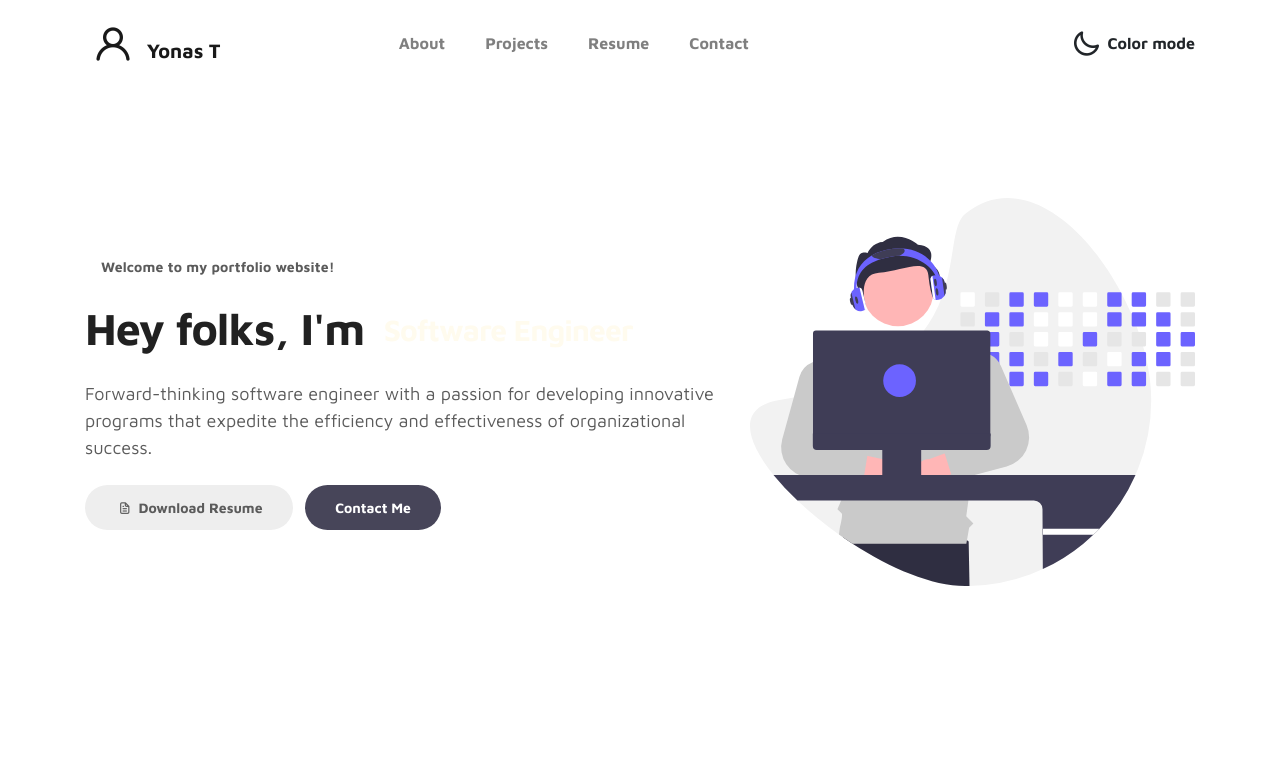
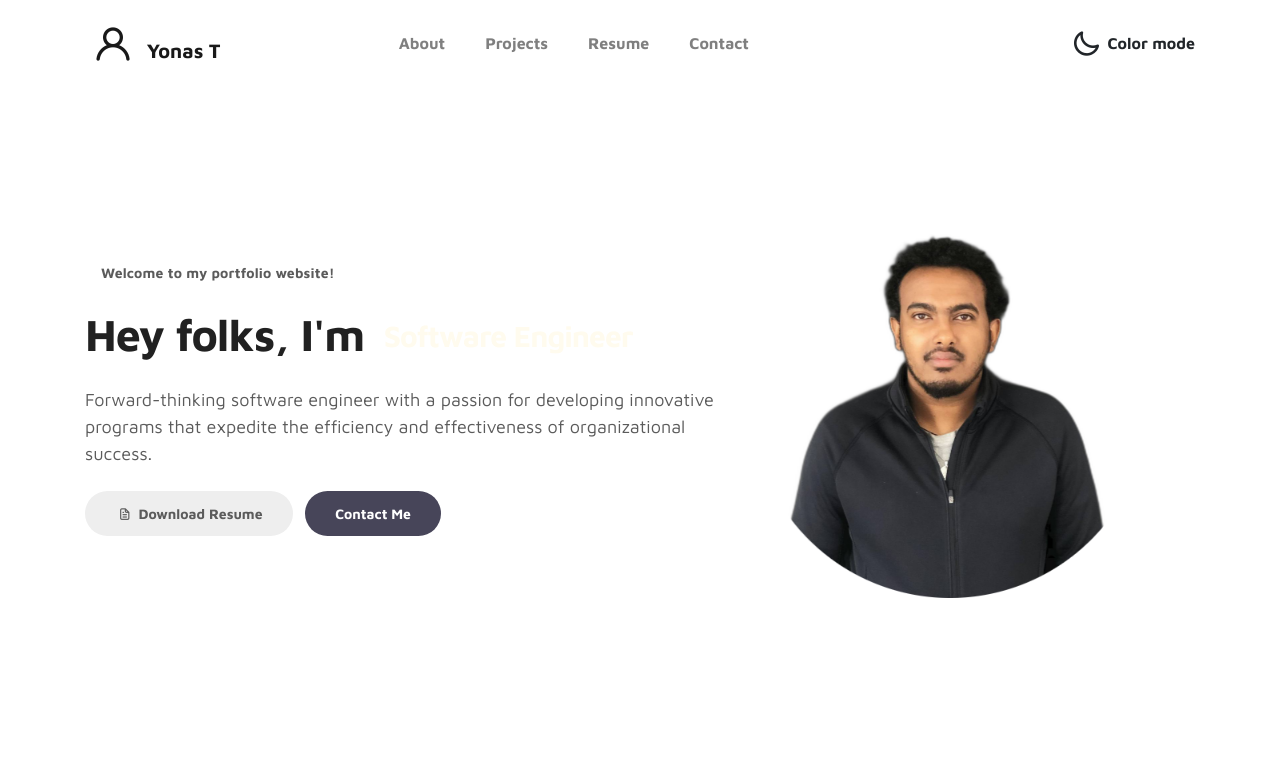
Before and after one commit to yonastadese/portfolio, a plain HTML site: page index.html in a window 1280 px wide. Shown: the top 759 px of the page. Drawn offline with Linux system fonts and the light colour scheme.

Commit message:
Update index.html

```diff
--- a/index.html
+++ b/index.html
@@ -88,7 +88,7 @@
 
                 <div class="col-lg-5 col-md-12 col-12">
                     <div class="about-image svg">
-                        <img src="images/undraw/undraw_Developer_activity_re_39tg.svg" class="img-fluid" alt="svg image">
+                        <img src="images/undraw/yo.png" style="width: 400px; height: 400px;">
                     </div>
                 </div>
 
```
